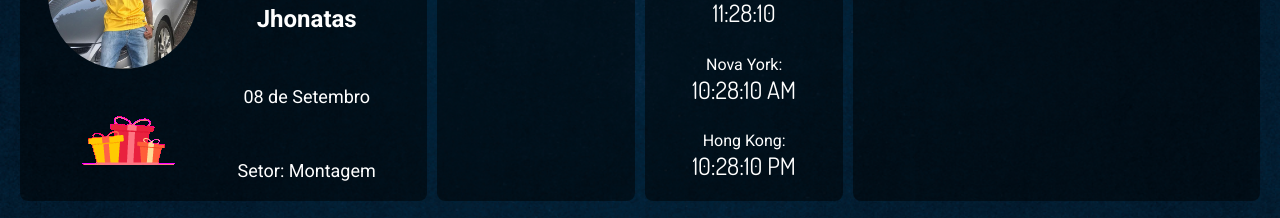
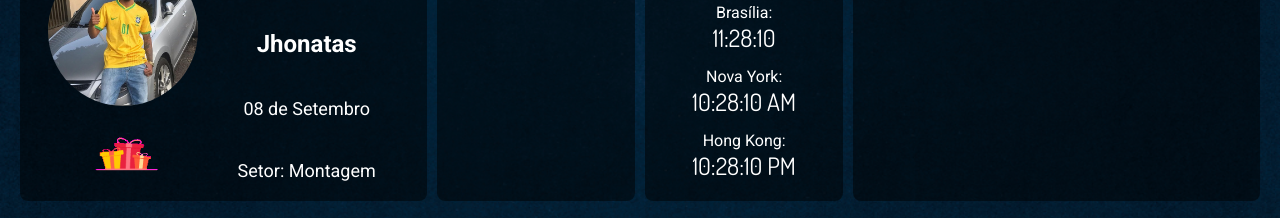
Before and after one commit to raulnetoo/tvlukma, a plain HTML site: page index.html in a window 1280 px wide. Shown: the part 579-797 px from the top of the page. Drawn offline with Linux system fonts and the light colour scheme; no server answers; a script that the page names is missing.

Commit message:
diminui o icone do presente

```diff
--- a/assets/css/style/style.css
+++ b/assets/css/style/style.css
@@ -73,6 +73,10 @@ body, html {
   flex-direction: column;
 }
 
+.icon_aniversariante {
+  width: 10rem;
+  margin: auto;
+}
 /* cotacao dolar */
 .dollar_hoje {
   text-align: center;
```
